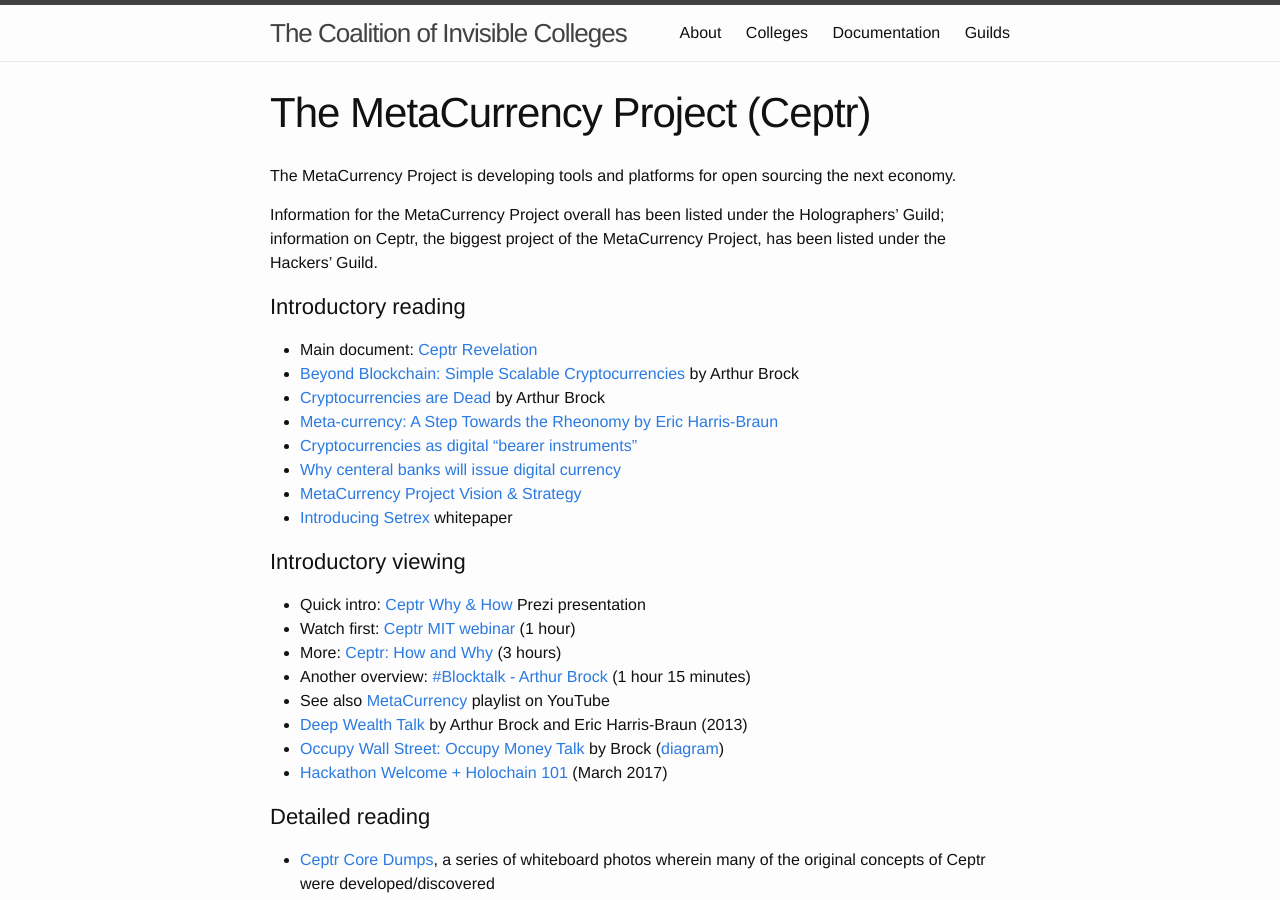
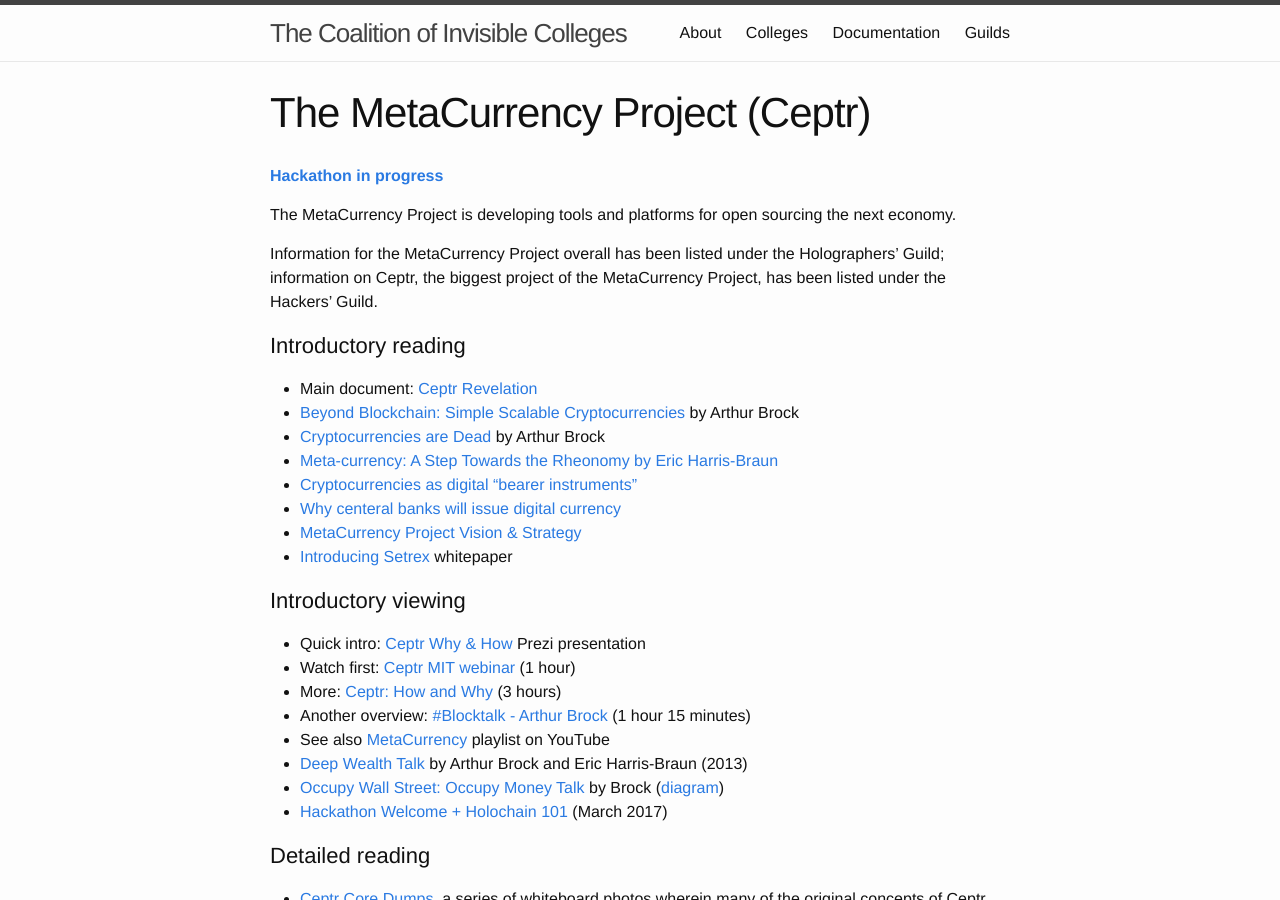
Before and after one commit to coalition-of-invisible-colleges/cic.github.io, a Jekyll site: the page built from _colleges/Ceptr.md, in a window 1280 px wide and 900 px high. Built offline with Jekyll 4.4.1, drawn with Linux system fonts in a browser that asks for light colours.

Commit message:
Added hackathon link

```diff
--- a/_colleges/Ceptr.md
+++ b/_colleges/Ceptr.md
@@ -4,6 +4,8 @@ permalink: /colleges/Ceptr/
 college: Ceptr
 groupword: " Do-op"
 ---
+**[Hackathon in progress](http://ceptr.org/hackathons.html)**
+
 The MetaCurrency Project is developing tools and platforms for open sourcing the next economy.
 
 Information for the MetaCurrency Project overall has been listed under the Holographers' Guild; information on Ceptr, the biggest project of the MetaCurrency Project, has been listed under the Hackers' Guild.
```
